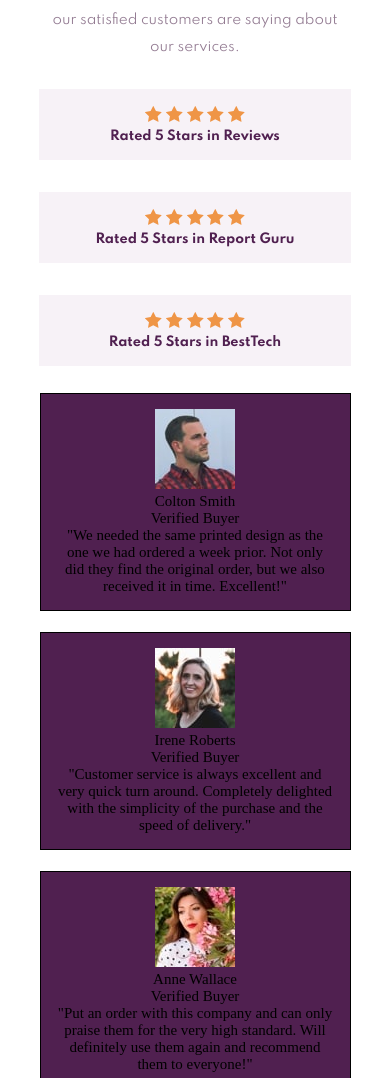
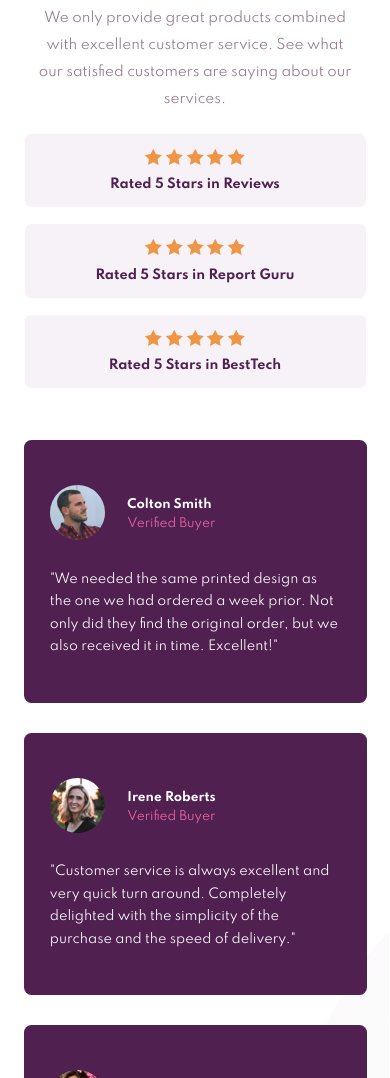
Before and after one commit to praisepelumi/social-proof-section, a plain HTML site: page index.html in a window 390 px wide. Shown: the part 245-1323 px from the top of the page. Drawn offline with Linux system fonts and the light colour scheme.

Commit message:
finish mobile version of site

```diff
--- a/index.html
+++ b/index.html
@@ -27,15 +27,14 @@
 
 <body>
   <section class="main-container">
-    <section class="header">
-      10,000+ of our users love our products.
-    </section>
+    <div class="top-container">
+      <div class="info-container">
+        <h1 class="header">10,000+ of our users love our products.</h1>
+        <p class="about">We only provide great products combined with excellent customer service. See what our satisfied customers are saying about our services.</p>
+      </div>
+    </div>
 
-    <section class="about">
-      We only provide great products combined with excellent customer service.
-      See what our satisfied customers are saying about our services.
-    </section>
-
+    <div class="accolades-container">
       <section class="accolades">
         <div class="star-div">
           <img src="images/icon-star.svg" alt="" class="star-rating">
@@ -76,58 +75,72 @@
         </div>
       </section>
 
-    <section class="user-review">
-      <div>
-        <img class="user-image" src="images/image-colton.jpg" alt="">
     </div>
-      <div>
-        <div class="user-name">Colton Smith</div>
-        <div class="verified-buyer">Verified Buyer</div>
+
+
+    <div class="review-container">
+      <div class="comment-box">
+        <section class="profile-info">
+          <div class="image-holder">
+            <img src="images/image-colton.jpg" alt="">
           </div>
-      <div>
+          <div class="info">
+            <h4 class="name">Colton Smith</h4>
+            <p class="verify">Verified Buyer</p>
+          </div>
+        </section>
+        <blockquote class="user-comment">
           "We needed the same printed design as the one we had ordered a week prior.
           Not only did they find the original order, but we also received it in time.
           Excellent!"
+        </blockquote>
       </div>
 
+      <div class="comment-box">
+        <section class="profile-info">
+          <div class="image-holder">
+            <img src="images/image-irene.jpg" alt="">
+          </div>
+          <div class="info">
+            <h4 class="name">Irene Roberts</h4>
+            <p class="verify">Verified Buyer</p>
+          </div>
         </section>
-
-    <section class="user-review">
-      <div>
-        <img class="user-image" src="images/image-irene.jpg" alt="">
-      </div>
-      <div>
-        <div class="user-name"> Irene Roberts</div>
-        <div class="verified-buyer">Verified Buyer</div>
-      </div>
-      <div>
+        <blockquote class="user-comment">
           "Customer service is always excellent and very quick turn around. Completely
           delighted with the simplicity of the purchase and the speed of delivery."
+        </blockquote>
       </div>
 
+      <div class="comment-box">
+        <section class="profile-info">
+          <div class="image-holder">
+            <img src="images/image-anne.jpg" alt="">
+          </div>
+          <div class="info">
+            <h4 class="name">Anne Wallace</h4>
+            <p class="verify">Verified Buyer</p>
+          </div>
         </section>
-
-    <section class="user-review">
-      <div>
-        <img class="user-image" src="images/image-anne.jpg" alt="">
-      </div>
-      <div>
-        <div class="user-name">Anne Wallace</div>
-        <div class="verified-buyer">Verified Buyer</div>
-      </div>
-      <div>
+        <blockquote class="user-comment">
           "Put an order with this company and can only praise them for the very high
           standard. Will definitely use them again and recommend them to everyone!"
+        </blockquote>
+
       </div>
 
-    </section>
+    </div>
+
+
     <div class="attribution">
       Challenge by
       <a href="https://www.frontendmentor.io?ref=challenge" target="_blank">Frontend Mentor</a>. Coded by <a
         href="#">Your
         Name Here</a>.
     </div>
+
   </section>
+
 
 
 
--- a/styles.css
+++ b/styles.css
@@ -1,26 +1,39 @@
+* {
+    margin: 0;
+    box-sizing: border-box;
+}
+
 html {
-    box-sizing: border-box;
     font-size: 15px;
+    font-family: 'Spartan', 'sans serif';
 }
 
 body {
+    width: 100vw;
+    min-width: 375px;
+    min-height: 100vh;
     display: flex;
     justify-content: center;
     align-items: center;
-    background-color: hsl(0, 0%, 100%);
-    min-height: 100vh;
-    max-width: 100%;
+    background-image: url("images/bg-pattern-top-mobile.svg"), url("images/bg-pattern-bottom-mobile.svg");
+    background-repeat: no-repeat, no-repeat;
+    background-position: top left, bottom right;
+    overflow-x: hidden;
 }
 
 .main-container {
     border: 1px solid white;
-    width: 100%;
-    display: flex;
+    width: 100vw;
+    /* display: flex;
     flex-direction: column;
     align-items: center;
-    justify-content: center;
+    justify-content: center; */
+    padding: 5rem 1.5rem;
+}
+
+.top-container {
     text-align: center;
-    padding: 15px 20px;
+    display: flex;
 }
 
 .header {
@@ -41,28 +54,113 @@ body {
 
 }
 
+.accolades-container {
+    display: flex;
+    flex-direction: column;
+    justify-content: center;
+    align-items: center;
+}
 .accolades {
+    display: flex;
+    flex-direction: column;
+    justify-content: center;
+    align-items: center;
     border: 1px solid white;
     background-color: hsl(300, 24%, 96%);
-    margin: 1rem;
-    padding: 1rem;
-    width: 85%;
+    width: 100%;
+    margin: 0.5rem;
+    padding: 0.75rem;
+    border-radius: 0.5rem;
 }
 
-.accolades div {
-    padding: 0.1rem;
+.star-div {
+    margin: 0.25rem 0;
 }
 
 .rated-info {
+    margin: 0.25rem 0;
     font-size: 0.85rem;
     font-family: 'Spartan', sans-serif;
     color: hsl(300, 43%, 22%);
     font-weight: 700;
 }
 
-.user-review {
-    border: 1px solid black;
+.review-container {
+    display: flex;
+    flex-direction: column;
+    justify-content: center;
+    align-items: center;
+    margin: 1.9rem 0;
+    width: 100%;
+}
+
+.comment-box {
     background-color: hsl(300, 43%, 22%);
-    padding: 1rem;
-    margin: 0.7rem;
+    margin: 1rem 0;
+    padding: 3rem 1.75rem;
+    border-radius: 0.5rem;
 }
+
+.profile-info {
+    display: flex;
+    flex-direction: row;
+    align-items: center;
+    margin-bottom: 1.5rem;
+}
+
+.image-holder {
+    margin-right: 1.5rem;
+    /* This pushes whatever is on the right side of the image away */
+}
+
+.image-holder img {
+    width: 55px;
+    border-radius: 50%;
+}
+
+.info {
+    font-size: 0.8rem;
+    line-height: 1.25rem;
+}
+
+.name {
+    color:hsl(0, 0%, 100%);
+
+}
+
+.profile-info .verify {
+    color: hsl(333, 80%, 67%);
+
+}
+
+.user-comment {
+    color:hsl(0, 0%, 100%);
+    font-size: 0.85rem;
+    line-height: 1.5rem;
+    font-weight: 400;
+    text-align: left;
+}
+
+@media screen and (min-width: 1200px) {
+    body {
+        background-image: url(/images/bg-pattern-top-desktop.svg), url(/images/bg-pattern-bottom-desktop.svg);
+        background-repeat: no-repeat, no-repeat;
+        background-position: top left, bottom right;
+    }
+
+    .main-container {
+        padding: 0.25rem;
+        width: 80vw;
+        min-height: 75vh;
+        margin: 5rem 0;
+    }
+
+    .top-container {
+        display: flex;
+        flex-direction: row;
+    }
+
+
+
+
+}
```
Lines whose indentation alone changed are shown as unchanged.
